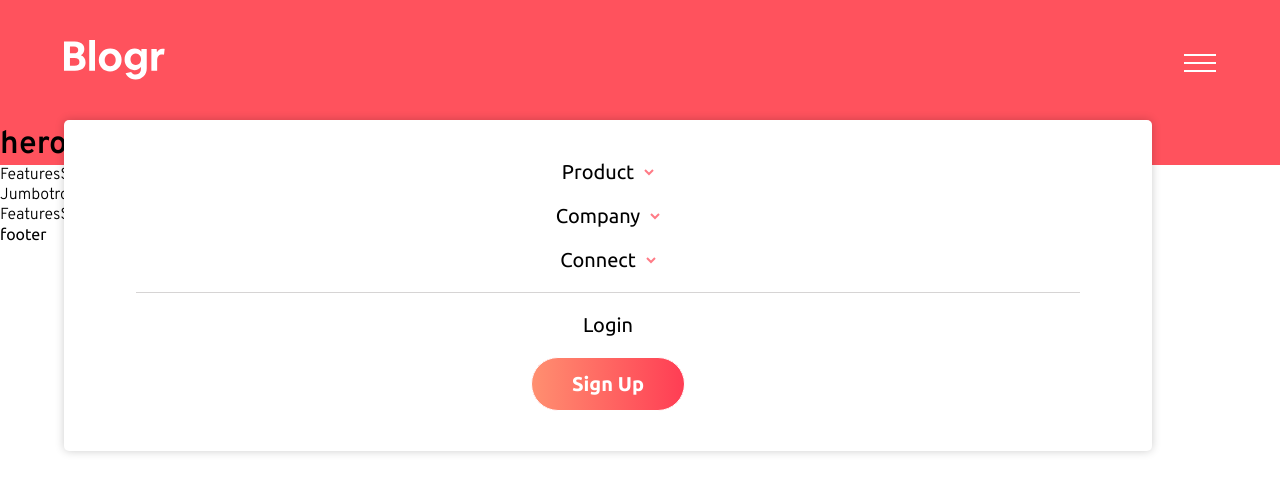
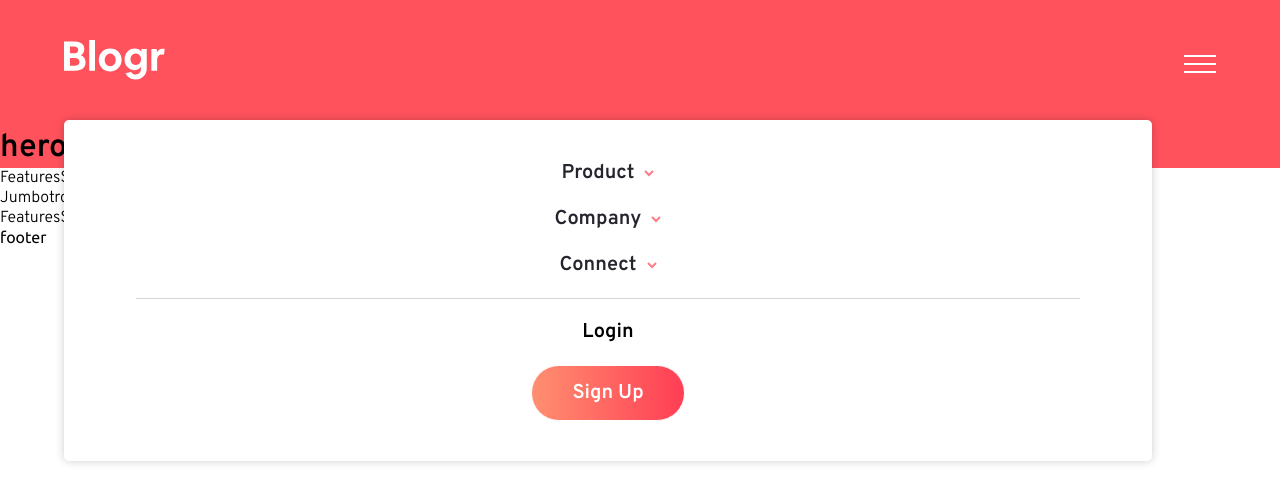
Before and after one commit to manikagnish/blogr-landing-page, a React (Create React App) app: page / in a window 1280 px wide. Shown: the top 502 px of the page. Built offline with nearby package versions, Linux system fonts and the light colour scheme.

Commit message:
design changes in mobile navbar

```diff
--- a/src/components/Button.scss
+++ b/src/components/Button.scss
@@ -8,6 +8,10 @@
   border: 1px solid #fff;
   transition: all 0.2s ease;
   cursor: pointer;
+
+  &:active {
+    transform: translateY(1px);
+  }
 
   &--solid {
     background-color: var(--clr-white);
--- a/src/components/NavItem.jsx
+++ b/src/components/NavItem.jsx
@@ -23,6 +23,8 @@ export default function NavItem({
 
       {toggler && (
         <ul className="dropdown-list">
+          {/* do something like {links} which render as many list items as per the props as passed */}
+
           <li>
             <a href="/#" className="dropdown-list__link">
               {listItem1}
--- a/src/components/Navbar.scss
+++ b/src/components/Navbar.scss
@@ -1,5 +1,6 @@
 .navbar {
-  font-family: "Ubuntu", "sans-serif";
+  // font-family: "Ubuntu", "sans-serif";
+  font-weight: 600;
   font-size: 2rem;
 
   display: flex;
@@ -47,7 +48,7 @@
         }
 
         span {
-          color: var(--clr-black);
+          color: var(--clr-black-blue);
           margin-right: 0.5em;
 
           &.active {
@@ -55,7 +56,7 @@
           }
 
           &.not-active {
-            color: var(--clr-black);
+            color: var(--clr-black-blue);
           }
         }
       }
@@ -66,7 +67,7 @@
 .dropdown-list {
   margin: 1em auto 0 auto;
   background-color: rgba(168, 168, 168, 0.158);
-  padding: 1em;
+  padding: 1.5em;
   width: 90%;
   font-size: 1.6rem;
   border-radius: 5px;
@@ -95,6 +96,6 @@
   }
 }
 
-.nav-btn {
+li:last-child {
   margin-bottom: 0 !important;
 }
```
